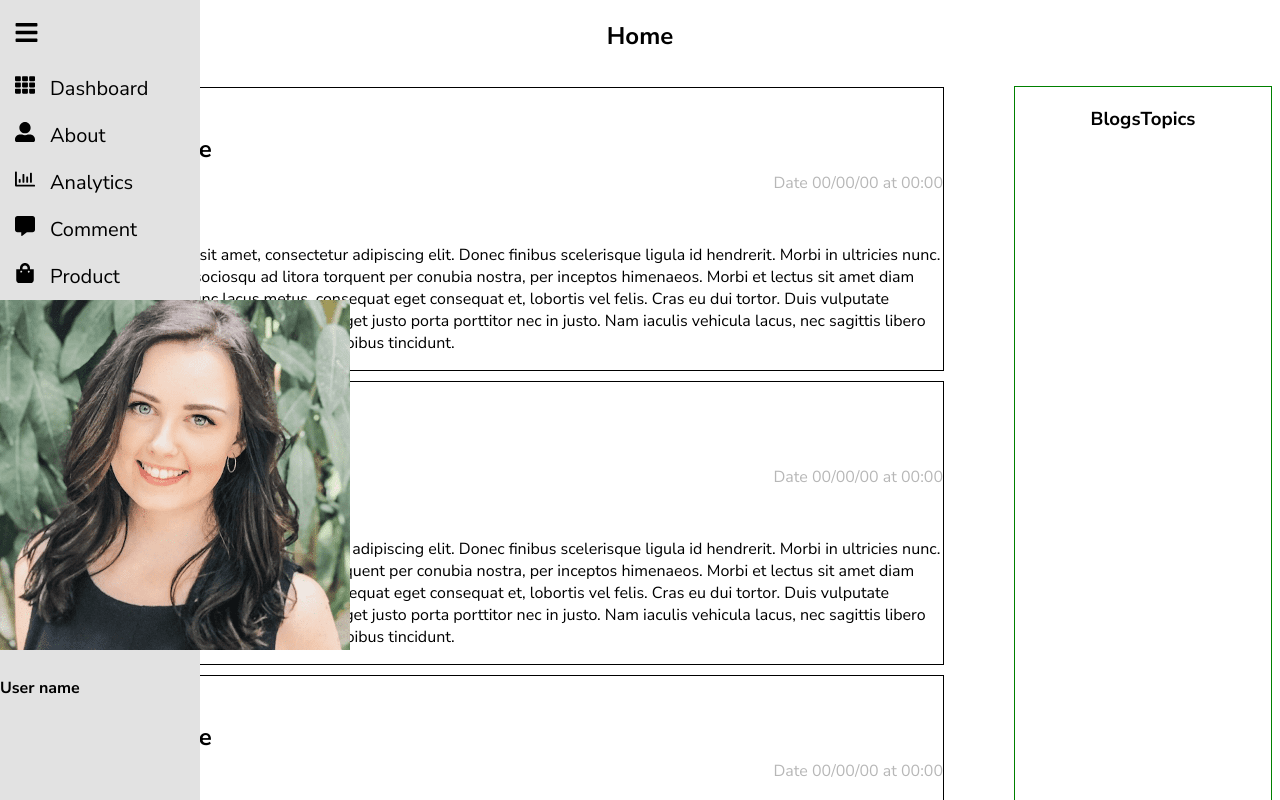
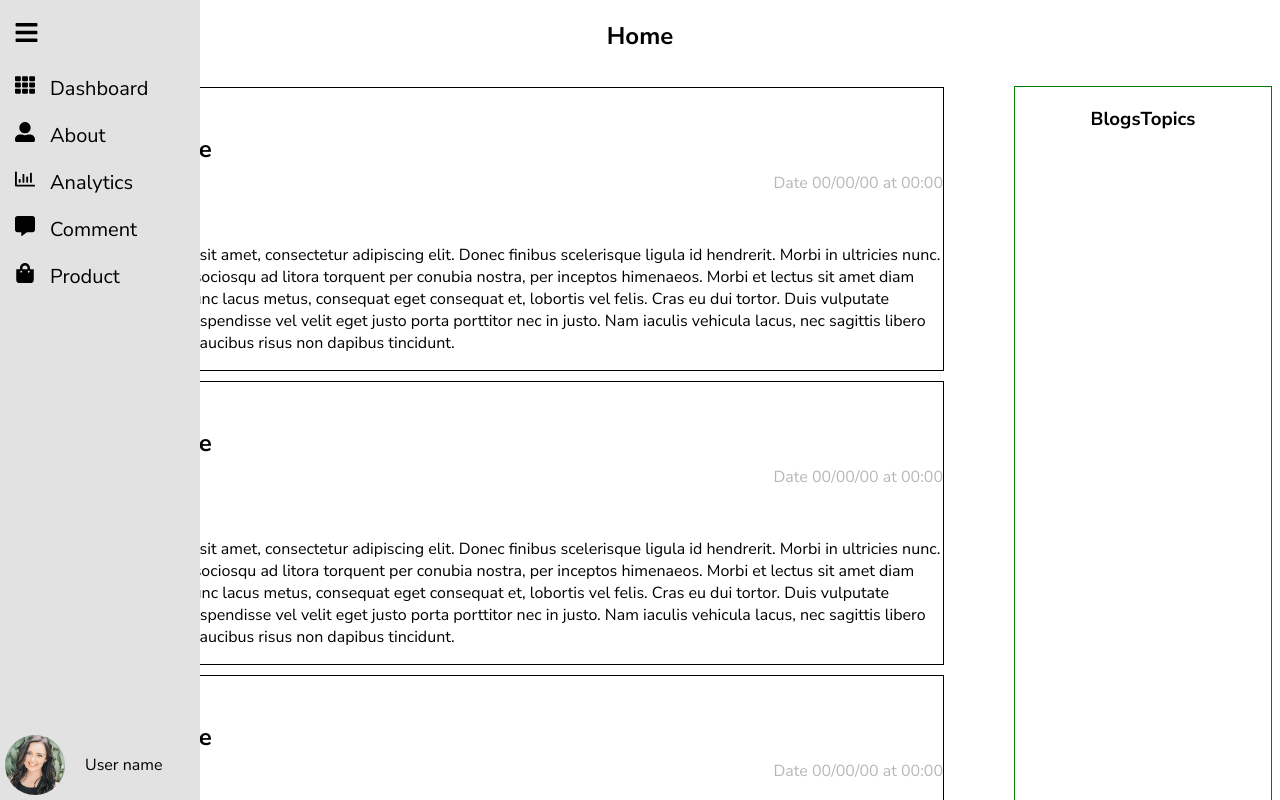
Before and after one commit to HugoDMiranda/Blog, a React (Create React App) app: page / in a window 1280 px wide. Both pictures are taken after a click on the icon 26 px from the left and 32 px from the top of the page. Shown: the top 800 px of the page. Built offline with nearby package versions, Linux system fonts and the light colour scheme.

Commit message:
component Footer style update

```diff
--- a/src/components/Navbar.js
+++ b/src/components/Navbar.js
@@ -72,9 +72,9 @@ function Navbar() {
             </div>
           </NavLink>
         ))}
-        <div style={{ display: isOpen ? "block" : "none" }}>
+        <div className="nav-user" style={{ display: isOpen ? "flex" : "none" }}>
           <img src="img/tes3.png" alt="user-img" className="nav-user-img" />
-          <h4>User name</h4>
+          <span>User name</span>
         </div>
       </div>
     </div>
--- a/src/sass/components-styles/Navbar.css
+++ b/src/sass/components-styles/Navbar.css
@@ -5,6 +5,24 @@
   position: fixed;
   top: 0;
   left: 0;
+  display: flex;
+  flex-direction: column;
+}
+.sidebar .nav-user {
+  display: flex;
+  align-items: center;
+  justify-content: flex-start;
+  margin-top: auto;
+  margin-left: 5px;
+  margin-bottom: 5px;
+}
+.sidebar .nav-user-img {
+  width: 60px;
+  border-radius: 50%;
+}
+.sidebar .nav-user span {
+  margin-left: 20px;
+  min-width: 110px;
 }
 
 .container {
--- a/src/sass/components-styles/Navbar.scss
+++ b/src/sass/components-styles/Navbar.scss
@@ -5,6 +5,27 @@
   position: fixed;
   top: 0;
   left: 0;
+  display: flex;
+  flex-direction: column;
+
+  .nav-user {
+    display: flex;
+    align-items: center;
+    justify-content: flex-start;
+    margin-top: auto;
+    margin-left: 5px;
+    margin-bottom: 5px;
+
+    &-img {
+      width: 60px;
+      border-radius: 50%;
+    }
+
+    span {
+      margin-left: 20px;
+      min-width: 110px;
+    }
+  }
 }
 
 .container {
@@ -41,9 +62,7 @@
   color: white;
   transition: all 0.5s;
 }
-// .active {
-//   color: #000;
-// }
+
 .icon,
 .link_text {
   font-size: 20px;
```
Also changed, not shown: 1 other file (tests, documents, lock files or other folders).
